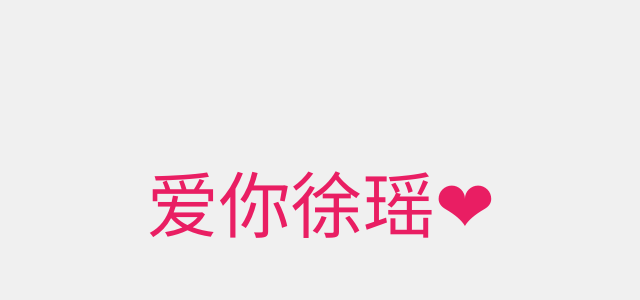
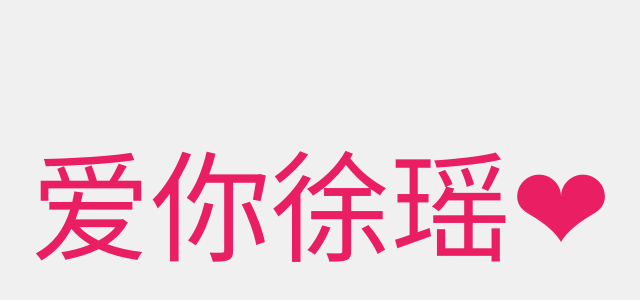
Before and after one commit to mengliang15/xuyao, a plain HTML site: page love.html in a window 1280 px wide. Shown: the part 200-500 px from the top of the page, without its empty margins (319-959 px from the left). Drawn offline with Linux system fonts and the light colour scheme.

Commit message:
Update love.html

```diff
--- a/love.html
+++ b/love.html
@@ -14,7 +14,7 @@
             background-color: #f0f0f0;
         }
         .love-message {
-            font-size: 72px; /* 增大字体大小 */
+            font-size: 120px; /* 增大字体大小 */
             color: #E91E63; /* 粉红色 */
             text-align: center;
         }
```
